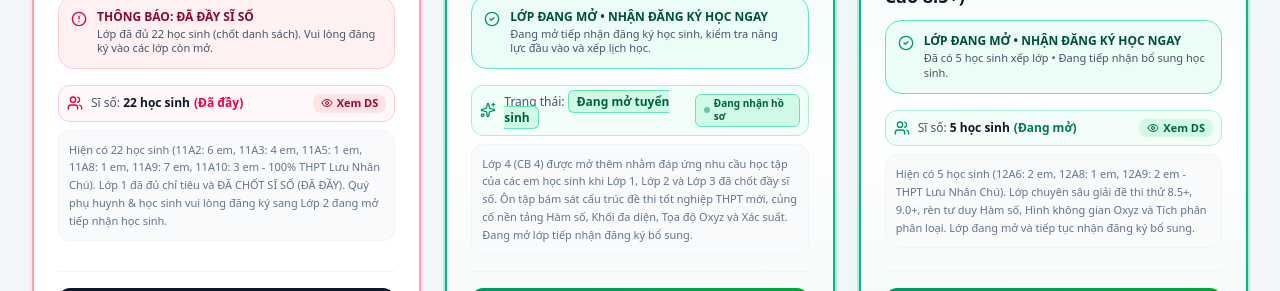
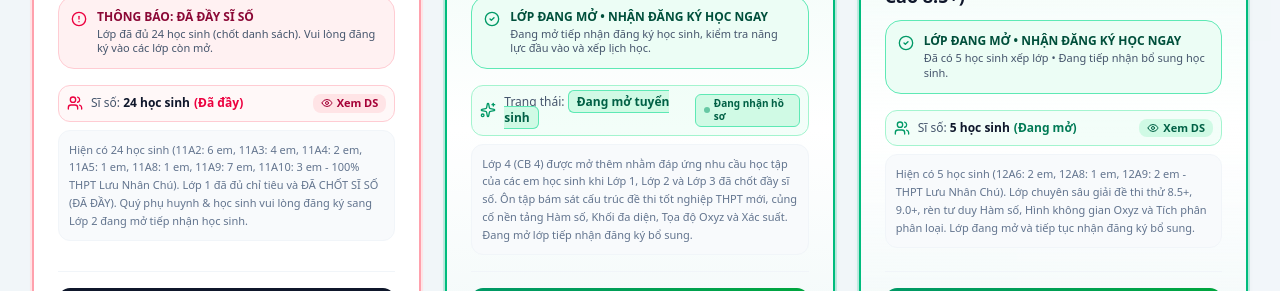
Before and after one commit to Zeyzenth/csgdthayhoangvanphu, a React (Vite) app: page / in a window 1280 px wide. Shown: the part 5040-5331 px from the top of the page. Built offline with nearby package versions, Linux system fonts and the light colour scheme.

Commit message:
feat: update student count for Math 11 class
Increase the headcount for the Math 11 (Class 1) roster from 22 to 24 students across data and UI components.

```diff
--- a/src/components/ClassRosterModal.tsx
+++ b/src/components/ClassRosterModal.tsx
@@ -299,7 +299,7 @@ export const ClassRosterModal: React.FC<ClassRosterModalProps> = ({
               : selectedClassId === 'toan-12-nc'
               ? 'BẢNG DANH SÁCH HỌC SINH LỚP TOÁN 12 NÂNG CAO (5 HỌC SINH - ĐANG MỞ)'
               : selectedClassId === 'toan-11-cb'
-              ? 'BẢNG DANH SÁCH HỌC SINH LỚP TOÁN 11 - LỚP 1 (22 HỌC SINH - ĐÃ ĐẦY SĨ SỐ)'
+              ? 'BẢNG DANH SÁCH HỌC SINH LỚP TOÁN 11 - LỚP 1 (24 HỌC SINH - ĐÃ ĐẦY SĨ SỐ)'
               : selectedClassId === 'toan-11-nc'
               ? 'THÔNG BÁO MỞ LỚP TOÁN 11 - LỚP 2 (ĐANG MỞ LỚP & TIẾP NHẬN HỌC SINH)'
               : selectedClassId === 'toan-10-cb'
@@ -372,7 +372,7 @@ export const ClassRosterModal: React.FC<ClassRosterModalProps> = ({
                 : 'bg-white text-rose-900 hover:bg-rose-50 border border-rose-200'
             }`}
           >
-            Toán 11 - Lớp 1 (22 em • Đã đầy)
+            Toán 11 - Lớp 1 (24 em • Đã đầy)
           </button>
           <button
             onClick={() => setSelectedClassId('toan-11-nc')}
@@ -768,7 +768,7 @@ export const ClassRosterModal: React.FC<ClassRosterModalProps> = ({
             </div>
           )}
 
-          {/* VIEW: LỚP TOÁN 11 - LỚP 1 (22 HỌC SINH - ĐÃ ĐẦY SĨ SỐ) */}
+          {/* VIEW: LỚP TOÁN 11 - LỚP 1 (24 HỌC SINH - ĐÃ ĐẦY SĨ SỐ) */}
           {selectedClassId === 'toan-11-cb' && (
             <div className="space-y-4">
               <div className="p-4 bg-rose-50 border border-rose-300 rounded-2xl flex flex-col sm:flex-row items-start sm:items-center justify-between gap-3 text-rose-950 shadow-xs">
@@ -778,13 +778,13 @@ export const ClassRosterModal: React.FC<ClassRosterModalProps> = ({
                   </div>
                   <div>
                     <h4 className="font-black text-sm text-rose-900 flex items-center gap-2">
-                      <span>THÔNG BÁO: LỚP TOÁN 11 - LỚP 1 ĐÃ ĐẦY SĨ SỐ (22/22 HỌC SINH)</span>
+                      <span>THÔNG BÁO: LỚP TOÁN 11 - LỚP 1 ĐÃ ĐẦY SĨ SỐ (24/24 HỌC SINH)</span>
                       <span className="px-2 py-0.5 text-[10px] font-black rounded-full bg-rose-200 text-rose-900 border border-rose-300">
                         ĐÃ ĐẦY SĨ SỐ
                       </span>
                     </h4>
                     <p className="text-xs text-slate-700 mt-0.5">
-                      Hiện có <strong>22 học sinh (11A2: 6 em, 11A3: 4 em, 11A5: 1 em, 11A8: 1 em, 11A9: 7 em, 11A10: 3 em - 100% THPT Lưu Nhân Chú)</strong> đã chốt danh sách. Quý phụ huynh & học sinh vui lòng đăng ký sang <strong className="text-blue-900">Lớp Toán 11 - Lớp 2</strong> đang mở tiếp nhận học sinh!
+                      Hiện có <strong>24 học sinh (11A2: 6 em, 11A3: 4 em, 11A4: 2 em, 11A5: 1 em, 11A8: 1 em, 11A9: 7 em, 11A10: 3 em - 100% THPT Lưu Nhân Chú)</strong> đã chốt danh sách. Quý phụ huynh & học sinh vui lòng đăng ký sang <strong className="text-blue-900">Lớp Toán 11 - Lớp 2</strong> đang mở tiếp nhận học sinh!
                     </p>
                   </div>
                 </div>
@@ -800,7 +800,7 @@ export const ClassRosterModal: React.FC<ClassRosterModalProps> = ({
               <UniformStudentTable
                 students={filteredCb11}
                 title="Bảng Danh Sách Học Sinh: Lớp Toán 11 - Lớp 1"
-                subtitle={`Sĩ số: ${filteredCb11.length} / 22 học sinh (11A2: 6 em, 11A3: 4 em, 11A5: 1 em, 11A8: 1 em, 11A9: 7 em, 11A10: 3 em - THPT Lưu Nhân Chú)`}
+                subtitle={`Sĩ số: ${filteredCb11.length} / 24 học sinh (11A2: 6 em, 11A3: 4 em, 11A4: 2 em, 11A5: 1 em, 11A8: 1 em, 11A9: 7 em, 11A10: 3 em - THPT Lưu Nhân Chú)`}
                 badgeText={`Toán 11 - Lớp 1: ${filteredCb11.length} em • ĐÃ ĐẦY`}
                 badgeColorClass="bg-rose-950 text-white"
               />
@@ -858,7 +858,7 @@ export const ClassRosterModal: React.FC<ClassRosterModalProps> = ({
                     <span>Kế hoạch tuyển sinh & Xếp lớp:</span>
                   </p>
                   <p className="text-slate-700 leading-relaxed">
-                    Sau khi Lớp 1 đạt 22 học sinh và chốt danh sách, trung tâm chính thức mở tiếp nhận đăng ký cho <strong>Lớp Toán 11 - Lớp 2</strong>. Học sinh đăng ký sẽ được tham gia bài kiểm tra phân loại năng lực đầu vào miễn phí, sắp xếp lịch học thuận tiện nhất với thời khóa biểu trường.
+                    Sau khi Lớp 1 đạt 24 học sinh và chốt danh sách, trung tâm chính thức mở tiếp nhận đăng ký cho <strong>Lớp Toán 11 - Lớp 2</strong>. Học sinh đăng ký sẽ được tham gia bài kiểm tra phân loại năng lực đầu vào miễn phí, sắp xếp lịch học thuận tiện nhất với thời khóa biểu trường.
                   </p>
                   <div className="grid grid-cols-1 sm:grid-cols-2 gap-2 pt-2 text-slate-800">
                     <div className="bg-white p-2.5 rounded-xl border border-emerald-100">
@@ -884,7 +884,7 @@ export const ClassRosterModal: React.FC<ClassRosterModalProps> = ({
                     onClick={() => setSelectedClassId('toan-11-cb')}
                     className="px-4 py-2.5 bg-slate-100 hover:bg-slate-200 text-slate-700 font-bold text-xs rounded-xl cursor-pointer"
                   >
-                    Xem danh sách Lớp 1 (22 học sinh)
+                    Xem danh sách Lớp 1 (24 học sinh)
                   </button>
                 </div>
               </div>
--- a/src/data/activeClassesData.ts
+++ b/src/data/activeClassesData.ts
@@ -119,7 +119,7 @@ export const STUDENTS_TOAN_12_NC: Student[] = [
   { id: 'nc12-5', stt: 5, name: 'Nguyễn Thu Hiền', schoolClass: '12A9', schoolName: 'THPT Lưu Nhân Chú', assignedClass: 'Lớp 12 NC' },
 ];
 
-// Danh sách chính xác học sinh Lớp Toán 11 - Lớp 1 (22 học sinh từ THPT Lưu Nhân Chú) - ĐÃ ĐẦY SĨ SỐ
+// Danh sách chính xác học sinh Lớp Toán 11 - Lớp 1 (24 học sinh từ THPT Lưu Nhân Chú) - ĐÃ ĐẦY SĨ SỐ
 export const STUDENTS_TOAN_11_CB: Student[] = [
   { id: 'cb11-1', stt: 1, name: 'Ngô Thị Phương Thảo', schoolClass: '11A3', schoolName: 'THPT Lưu Nhân Chú', assignedClass: 'Lớp 11 (Lớp 1)' },
   { id: 'cb11-2', stt: 2, name: 'Phạm Thị Ngọc Huyền', schoolClass: '11A3', schoolName: 'THPT Lưu Nhân Chú', assignedClass: 'Lớp 11 (Lớp 1)' },
@@ -143,6 +143,8 @@ export const STUDENTS_TOAN_11_CB: Student[] = [
   { id: 'cb11-20', stt: 20, name: 'Lê Thu Hoài', schoolClass: '11A9', schoolName: 'THPT Lưu Nhân Chú', assignedClass: 'Lớp 11 (Lớp 1)' },
   { id: 'cb11-21', stt: 21, name: 'Ngô Quỳnh Trang', schoolClass: '11A10', schoolName: 'THPT Lưu Nhân Chú', assignedClass: 'Lớp 11 (Lớp 1)' },
   { id: 'cb11-22', stt: 22, name: 'Nguyễn Khánh Dinh', schoolClass: '11A5', schoolName: 'THPT Lưu Nhân Chú', assignedClass: 'Lớp 11 (Lớp 1)' },
+  { id: 'cb11-23', stt: 23, name: 'Lê Thị Quỳnh Anh', schoolClass: '11A4', schoolName: 'THPT Lưu Nhân Chú', assignedClass: 'Lớp 11 (Lớp 1)' },
+  { id: 'cb11-24', stt: 24, name: 'Nguyễn Tiến Duy', schoolClass: '11A4', schoolName: 'THPT Lưu Nhân Chú', assignedClass: 'Lớp 11 (Lớp 1)' },
 ];
 export const STUDENTS_TOAN_11_LOP1 = STUDENTS_TOAN_11_CB;
 
@@ -265,11 +267,11 @@ export const ACTIVE_CLASSES: ActiveClass[] = [
     schedule: '',
     room: '',
     status: 'full',
-    statusLabel: 'ĐÃ ĐẦY SĨ SỐ (22 học sinh)',
+    statusLabel: 'ĐÃ ĐẦY SĨ SỐ (24 học sinh)',
     isOpen: false,
     isFull: true,
     students: STUDENTS_TOAN_11_CB,
-    note: 'Hiện có 22 học sinh (11A2: 6 em, 11A3: 4 em, 11A5: 1 em, 11A8: 1 em, 11A9: 7 em, 11A10: 3 em - 100% THPT Lưu Nhân Chú). Lớp 1 đã đủ chỉ tiêu và ĐÃ CHỐT SĨ SỐ (ĐÃ ĐẦY). Quý phụ huynh & học sinh vui lòng đăng ký sang Lớp 2 đang mở tiếp nhận học sinh.',
+    note: 'Hiện có 24 học sinh (11A2: 6 em, 11A3: 4 em, 11A4: 2 em, 11A5: 1 em, 11A8: 1 em, 11A9: 7 em, 11A10: 3 em - 100% THPT Lưu Nhân Chú). Lớp 1 đã đủ chỉ tiêu và ĐÃ CHỐT SĨ SỐ (ĐÃ ĐẦY). Quý phụ huynh & học sinh vui lòng đăng ký sang Lớp 2 đang mở tiếp nhận học sinh.',
   },
   {
     id: 'toan-11-nc',
```
